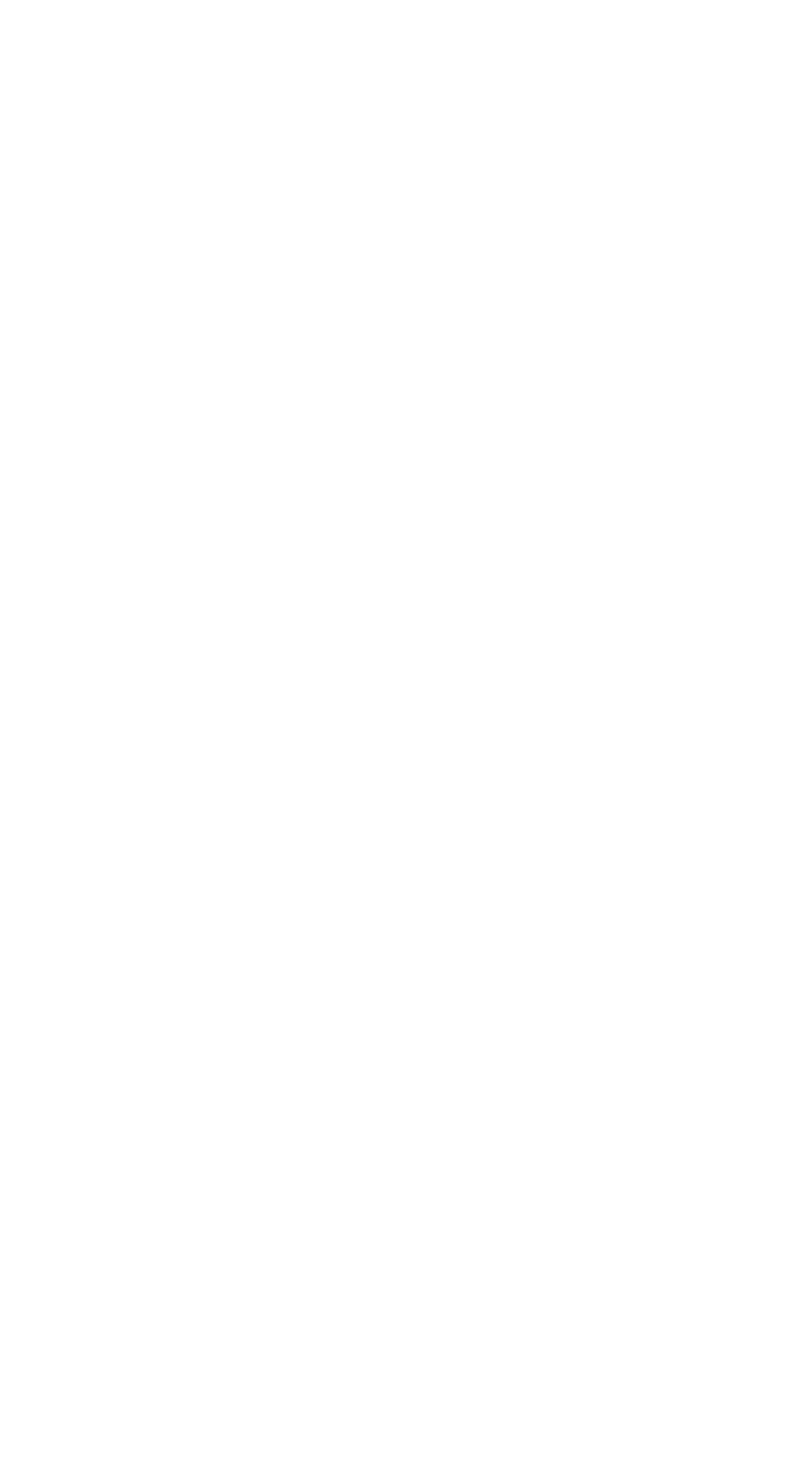
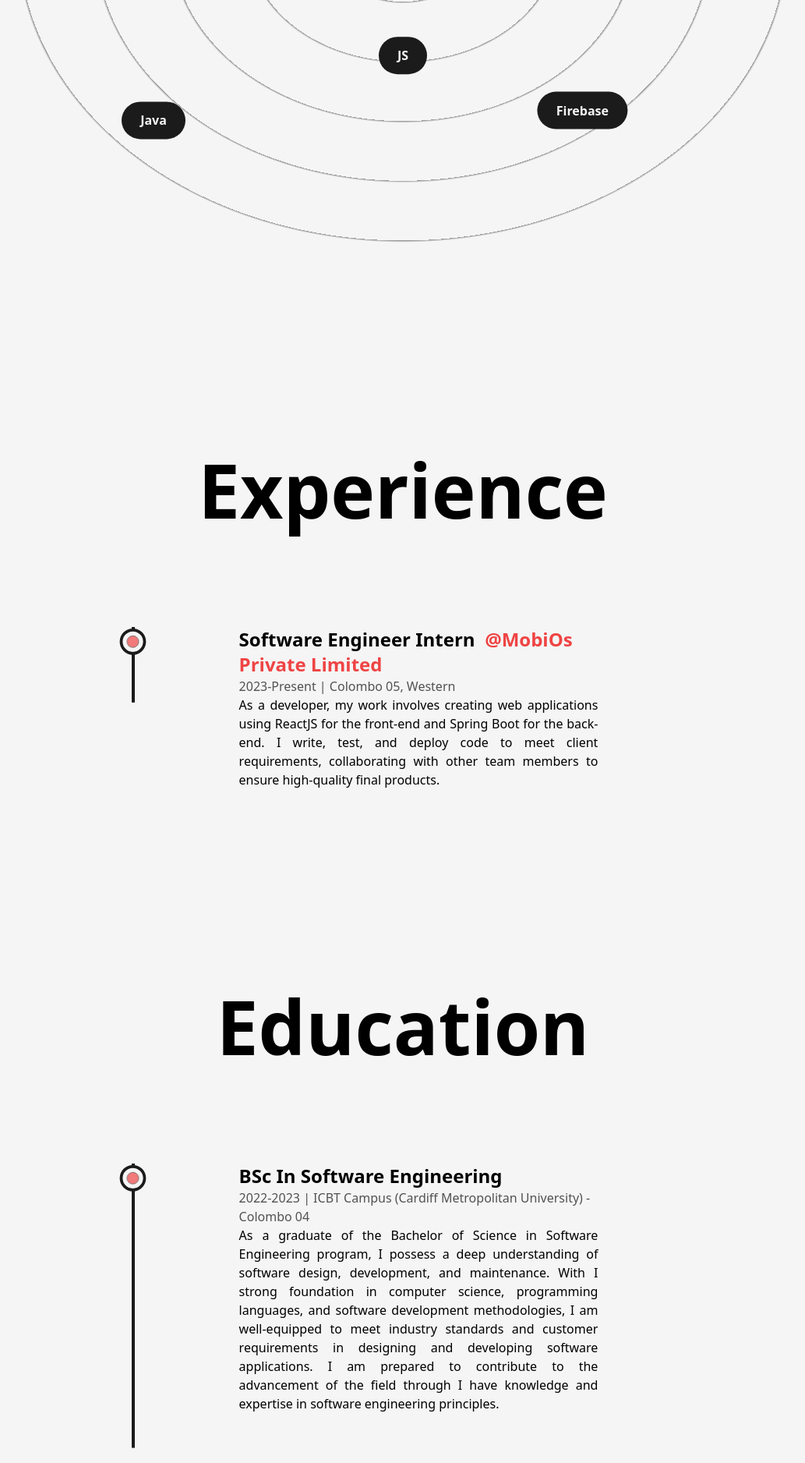
Before and after one commit to Madura-Prasad/Next.js-Portfolio, a Next.js app: page /about in a window 1280 px wide. Shown: the part 1800-3676 px from the top of the page at 78% size, without its empty margins (123-1156 px from the left). Before the commit the page ends 1170 px from the top, so only its background shows below. Built offline with nearby package versions, Linux system fonts and the light colour scheme.

Commit message:
completed about page

```diff
--- /dev/null
+++ b/src/component/Education.js
@@ -0,0 +1,76 @@
+import React, { useRef } from "react";
+import { useScroll, motion } from "framer-motion";
+import LiIcon from "./Liicon";
+
+const Details = ({ type, time, place, info }) => {
+  const ref = useRef(null);
+  return (
+    <li
+      ref={ref}
+      className="my-8 first:mt-0 last:mb-0 w-[60%] mx-auto flex flex-col items-center justify-between"
+    >
+      <LiIcon reference={ref} />
+      <motion.div
+        initial={{ y: 50 }}
+        whileInView={{ y: 0 }}
+        transition={{ duration: 0.5, type: "spring" }}
+      >
+        <h3 className="capitalize font-bold text-2xl">{type}</h3>
+        <span className="capitalize font-medium text-dark/75 ">
+          {time} | {place}
+        </span>
+        <p className="font-medium w-full text-justify">{info}</p>
+      </motion.div>
+    </li>
+  );
+};
+
+const Education = () => {
+  const ref = useRef(null);
+  const { scrollYProgress } = useScroll({
+    target: ref,
+    offset: ["start end", "center start"],
+  });
+  return (
+    <div className="my-64">
+      <h2 className="font-bold text-8xl mb-32 w-full text-center">Education</h2>
+      <div ref={ref} className="w-[75%] mx-auto relative">
+        <motion.div
+          style={{ scaleY: scrollYProgress }}
+          className="absolute left-9 top-0 w-[4px] h-full bg-dark origin-top"
+        />
+        <ul className="w-full flex flex-col items-start justify-between ml-5">
+          <Details
+            type="BSc in Software Engineering"
+            time="2022-2023"
+            place="ICBT Campus (Cardiff Metropolitan University) - Colombo 04"
+            info="As a graduate of the Bachelor of Science in Software Engineering program, I possess a deep understanding of software design, development, and maintenance. With I strong foundation in computer science, programming languages, and software development methodologies, I am well-equipped to meet industry standards and customer requirements in designing and developing software applications. I am prepared to contribute to the advancement of the field through I have knowledge and expertise in software engineering principles."
+          />
+
+          <Details
+            type="HD in Computing and Software Engineering"
+            time="2020-2022"
+            place="ICBT Campus - Colombo 04"
+            info="As a graduate of the Higher Diploma in Software Engineering program, I have developed a solid foundation in software development, programming languages, and software engineering principles. I possess practical skills in designing, developing, and testing software applications, and are prepared to contribute to the industry through I have knowledge and expertise.  education has equipped I to meet the demands of a rapidly evolving technological landscape."
+          />
+
+          <Details
+            type="Advanced Level"
+            time="2016-2019"
+            place="Mahanama College - Colombo 03"
+            info="As a graduate of the Advance level in Commerce stream, I have gained a deep understanding of business principles and practices. I possess practical skills in financial accounting, economics, and business management, and are well-equipped to pursue further studies in commerce or enter the workforce. I'm education has prepared for a wide range of careers in the business world."
+          />
+
+          <Details
+            type="Ordinary Level"
+            time="2012-2015"
+            place="Mahanama College - Colombo 03"
+            info="As a graduate of the Ordinary level, I have completed a crucial stage of I education. I have gained a foundational understanding of various subjects and developed essential skills such as reading, writing, and arithmetic. I'm education has prepared to pursue further studies or enter the workforce with basic knowledge and skills."
+          />
+        </ul>
+      </div>
+    </div>
+  );
+};
+
+export default Education;
--- /dev/null
+++ b/src/component/Experience.js
@@ -0,0 +1,60 @@
+import React, { useRef } from "react";
+import { useScroll, motion } from "framer-motion";
+import LiIcon from "./Liicon";
+
+const Details = ({ position, company, companyLink, time, address, work }) => {
+    const ref = useRef(null);
+  return (
+    <li ref={ref} className="my-8 first:mt-0 last:mb-0 w-[60%] mx-auto flex flex-col items-center justify-between">
+    <LiIcon reference={ref}/>
+      <motion.div initial={{y:50}} whileInView={{y:0}} transition={{duration:0.5, type:"spring"}}>
+        <h3 className="capitalize font-bold text-2xl">
+          {position}&nbsp;{" "}
+          <a href={companyLink} target="_blank" className="text-red-500">
+            @{company}
+          </a>
+        </h3>
+        <span className="capitalize font-medium text-dark/75 ">
+          {time} | {address}
+        </span>
+        <p className="font-medium w-full text-justify">{work}</p>
+      </motion.div>
+    </li>
+  );
+};
+
+const Experience = () => {
+    const ref = useRef(null);
+  const { scrollYProgress } = useScroll(
+    {
+        target:ref,
+        offset:["start end","center start"]
+    }
+  )
+  return (
+    <div className="my-64">
+      <h2 className="font-bold text-8xl mb-32 w-full text-center">
+        Experience
+      </h2>
+      <div ref={ref} className="w-[75%] mx-auto relative">
+        <motion.div
+        style={{scaleY:scrollYProgress}}
+        className="absolute left-9 top-0 w-[4px] h-full bg-dark origin-top" />
+        <ul className="w-full flex flex-col items-start justify-between ml-5">
+          <Details
+            position="Software Engineer Intern"
+            companyLink="https://www.linkedin.com/company/mobios-lk/"
+            company="mobiOs Private Limited"
+            time="2023-present"
+            address="Colombo 05, Western"
+            work="As a developer, my work involves creating web applications using ReactJS for the front-end and Spring Boot for the back-end. I write, test, and deploy code to meet client requirements, collaborating with other team members to ensure high-quality final products."
+          />
+
+
+        </ul>
+      </div>
+    </div>
+  );
+};
+
+export default Experience;
--- /dev/null
+++ b/src/component/LiIcon.js
@@ -0,0 +1,31 @@
+import React from "react";
+import { motion, useScroll } from "framer-motion";
+
+const LiIcon = ({ reference }) => {
+  const { scrollYProgress } = useScroll({
+    target: reference,
+    offset: ["center end", "center center"]
+  })
+  return (
+    <figure className="absolute left-0 stroke-dark">
+      <svg className="-rotate-90" width="75" height="75" viewBox="0 0 100 100">
+        <circle
+          cx="75"
+          cy="50"
+          r="20"
+          className="stroke-red-500 stroke-1 fill-none"
+        />
+        <motion.circle
+          cx="75"
+          cy="50"
+          r="20"
+          className="stroke-[5px] fill-light"
+          style={{ pathLength: scrollYProgress }}
+        />
+        <circle cx="75" cy="50" r="10" className="animate-pulse stroke-1 fill-red-500" />
+      </svg>
+    </figure>
+  );
+};
+
+export default LiIcon;
--- a/src/component/Logo.js
+++ b/src/component/Logo.js
@@ -12,12 +12,11 @@ const Logo = () => {
         className="w-16 h-16 bg-dark text-light flex items-center justify-center rounded-full text-m font-bold"
         whileHover={{
           backgroundColor: [
-            "#121212",
-            "rgba(131,58,180,1)",
-            "rgba(253,29,29,1)",
-            "rgba(252,176,69,1)",
-            "rgba(131,58,180,1)",
-            "#121212"
+            "#404258",
+            "#474E68",
+            "#50577A",
+            "#6B728E",
+            "#404258"
           ],
           transition: { duration: 1, repeat: Infinity },
         }}
--- /dev/null
+++ b/src/component/Skills.js
@@ -0,0 +1,48 @@
+import React from "react";
+import { motion } from "framer-motion";
+
+const Skill = ({ name, x, y }) => {
+  return (
+    <motion.div
+      className="flex items-center justify-center rounded-full font-semibold bg-dark text-light py-3 px-6  shadow-dark cursor-pointer absolute"
+      whileHover={{ scale: 1.05 }}
+      initial={{x:0,y:0}}
+      whileInView={{x:x,y:y}}
+      transition={{duration:1.5}}
+    >
+      {name}
+    </motion.div>
+  );
+};
+
+const Skills = () => {
+  return (
+    <>
+      <h2 className="font-bold text-8xl mt-64 w-full text-center">Skills</h2>
+      <div className="w-full h-screen relative flex items-center justify-center rounded-full bg-circularLight">
+        <motion.div
+          className="flex items-center justify-center rounded-full font-semibold bg-dark text-light p-5 shadow-dark cursor-pointer"
+          whileHover={{ scale: 1.05 }}
+
+        >
+          Web / App
+        </motion.div>
+
+        <Skill name="React JS" x="-20vw" y="2vw"/>
+        <Skill name="HTML" x="-5vw" y="-11vw"/>
+        <Skill name="CSS" x="20vw" y="3vw"/>
+        <Skill name="JS" x="0vw" y="11.5vw"/>
+        <Skill name="PHP" x="-24vw" y="-15vw"/>
+        <Skill name="Spring Boot" x="14vw" y="-12vw"/>
+        <Skill name="Android" x="29vw" y="-5vw"/>
+        <Skill name="React Native" x="0vw" y="-20vw"/>
+        <Skill name="Java" x="-25vw" y="18vw"/>
+        <Skill name="Firebase" x="18vw" y="17vw"/>
+
+
+      </div>
+    </>
+  );
+};
+
+export default Skills;
--- a/src/pages/about.js
+++ b/src/pages/about.js
@@ -5,6 +5,9 @@ import Image from "next/image";
 import React, { useEffect, useRef } from "react";
 import profilePic from "../../public/images/profile/1111.jpg";
 import { useInView, useMotionValue, useSpring } from "framer-motion";
+import Skills from "../component/Skills"
+import Experience from "../component/Experience"
+import Education from "@/component/Education";
 
 const AnimatedNumbers = ({ value }) => {
   const ref = useRef(null);
@@ -104,6 +107,9 @@ const about = () => {
               </div>
             </div>
           </div>
+          <Skills/>
+          <Experience/>
+          <Education/>
         </Layout>
       </main>
     </>
--- a/tailwind.config.js
+++ b/tailwind.config.js
@@ -19,6 +19,9 @@ module.exports = {
         light: "#f5f5f5",
         primary: "#B63E96", // 240,86,199
         primaryDark: "#58E6D9", // 80,230,217
+      },
+      backgroundImage:{
+        circularLight:'repeating-radial-gradient(rgba(0,0,0,0.4) 2px, #f5f5f5 5px,#f5f5f5 100px);'
       }
     },
   },
```
